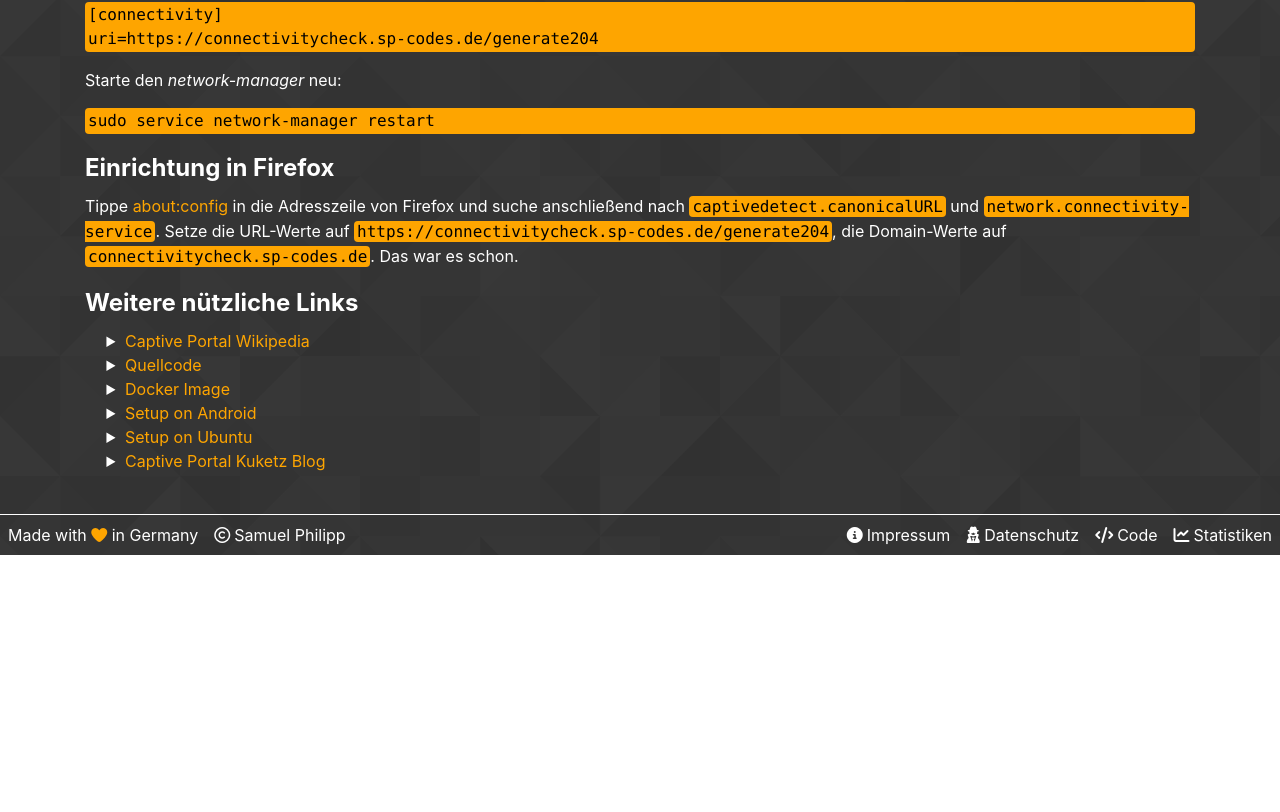
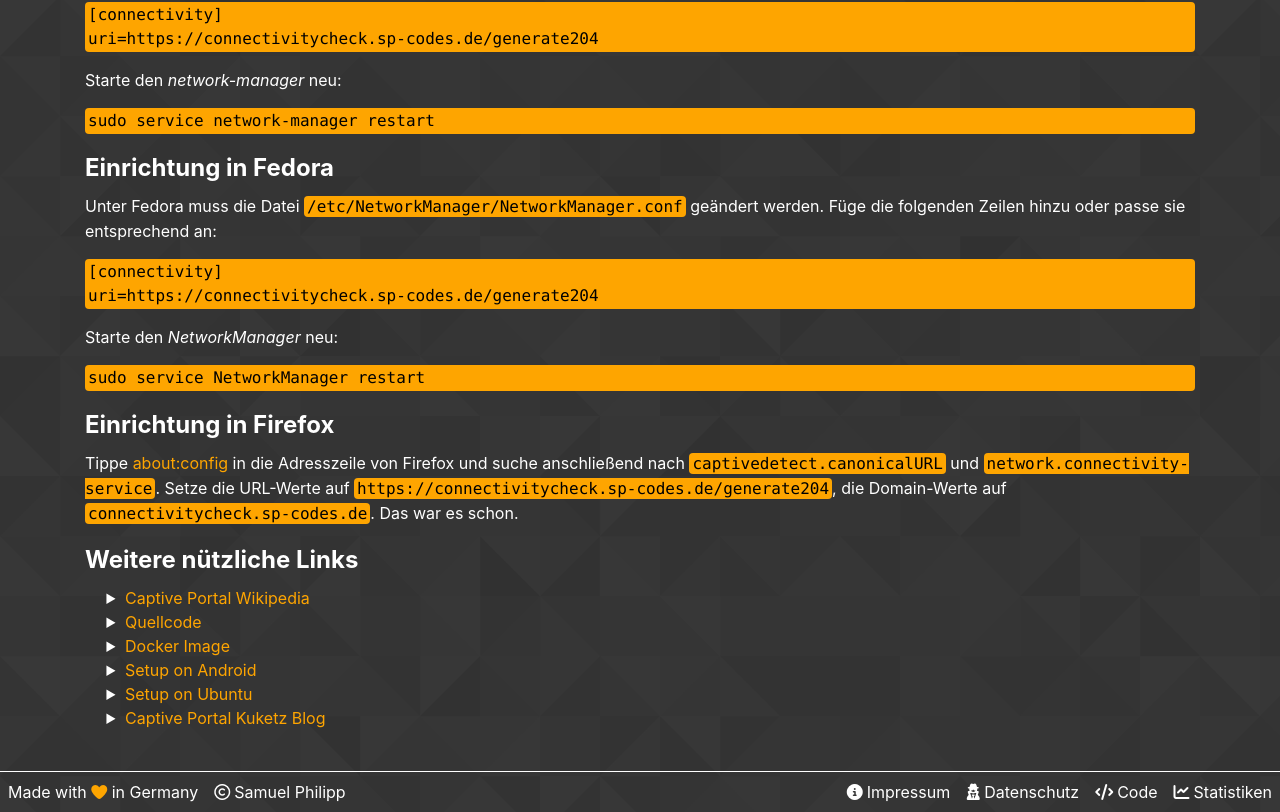
Before and after one commit to samuel-p/sp-codes.de, an Eleventy site: page src/de/services/connectivitycheck.md in a window 1280 px wide. Shown: the part 784-1596 px from the top of the page. Before the commit the page ends 1339 px from the top, so only its background shows below. Built offline with nearby package versions, Linux system fonts and the light colour scheme; Eleventy itself is replaced by a stand-in of ours; code samples lack their colours; files that its build step writes are made by us from their sources.

Commit message:
Added description for Fedora33
As Fedora's internal naming of the NetworkManager is a little bit other the service needs to be restarted with another way

Signed-off-by: cami <cami+giteaspcodes@mailbox.org>

````diff
--- a/src/de/services/connectivitycheck.md
+++ b/src/de/services/connectivitycheck.md
@@ -48,6 +48,21 @@ Starte den _network-manager_ neu:
 sudo service network-manager restart
 ```
 
+## Einrichtung in Fedora
+
+Unter Fedora muss die Datei `/etc/NetworkManager/NetworkManager.conf` geändert werden. Füge die folgenden Zeilen hinzu oder passe sie entsprechend an:
+
+```
+[connectivity]
+uri=https://connectivitycheck.sp-codes.de/generate204
+```
+
+Starte den _NetworkManager_ neu:
+
+```
+sudo service NetworkManager restart
+```
+
 ## Einrichtung in Firefox
 
 Tippe [about:config](about:config) in die Adresszeile von Firefox und suche anschließend nach `captivedetect.canonicalURL` und `network.connectivity-service`. Setze die URL-Werte auf `https://connectivitycheck.sp-codes.de/generate204`, die Domain-Werte auf `connectivitycheck.sp-codes.de`. Das war es schon.
--- a/src/en/services/connectivitycheck.md
+++ b/src/en/services/connectivitycheck.md
@@ -46,6 +46,21 @@ Restart the network-manager:
 sudo service network-manager restart
 ```
 
+## Setup in Fedora
+
+In Fedora, the file `/etc/NetworkManager/NetworkManager.conf` must be changed. Add or change the following lines:
+
+```
+[connectivity]
+uri=https://connectivitycheck.sp-codes.de/generate204
+```
+
+Restart the _NetworkManager_:
+
+```
+sudo service NetworkManager restart
+```
+
 ## Setup in Firefox
 
 Type [about:config](about:config) in the Firefox address bar and search for `captivedetect.canonicalURL` and `network.connectivity-service`. Set the URL values to `https://connectivitycheck.sp-codes.de/generate204`, the domain values to `connectivitycheck.sp-codes.de`. That's it.
````
